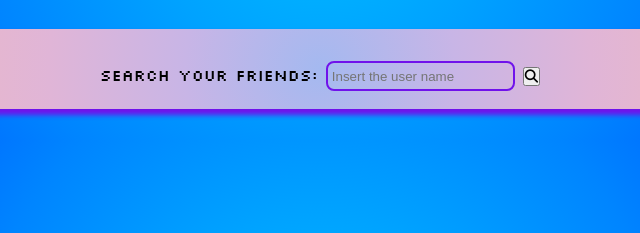
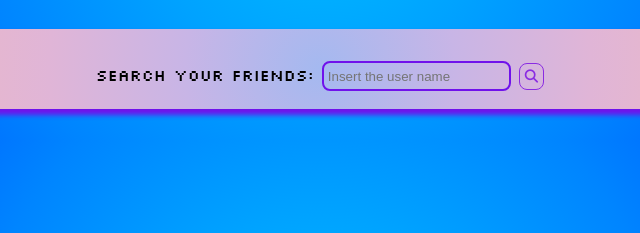
Before and after one commit to AndreaMargutti/github-friends, a website built with Vite: page index.html in a window 1280 px wide. Shown: the part 352-585 px from the top of the page, 320-960 px from the left. Built offline with nearby package versions, Linux system fonts and the light colour scheme.

Commit message:
add style for button

```diff
--- a/index.html
+++ b/index.html
@@ -34,7 +34,7 @@
         <label for="saerch-bar">Search your friends:</label>
         <input id="search-bar" type="text" placeholder="Insert the user name">
         <button type="submit" id="search-button">
-          <i class="fa-solid fa-magnifying-glass"></i>
+          <i class="fa-solid fa-magnifying-glass" style="color: blueviolet;"></i>
         </button>
       </form>
     </section>
--- a/src/css/style.css
+++ b/src/css/style.css
@@ -74,3 +74,15 @@ img {
     background-color: transparent;
     padding: 13px 4px;
 }
+
+input:focus {
+    outline: none;
+}
+
+button {
+    padding: 5px;
+    text-align: center;
+    background-color: transparent;
+    border: 1px solid blueviolet;
+    border-radius: 8px;
+}
```
